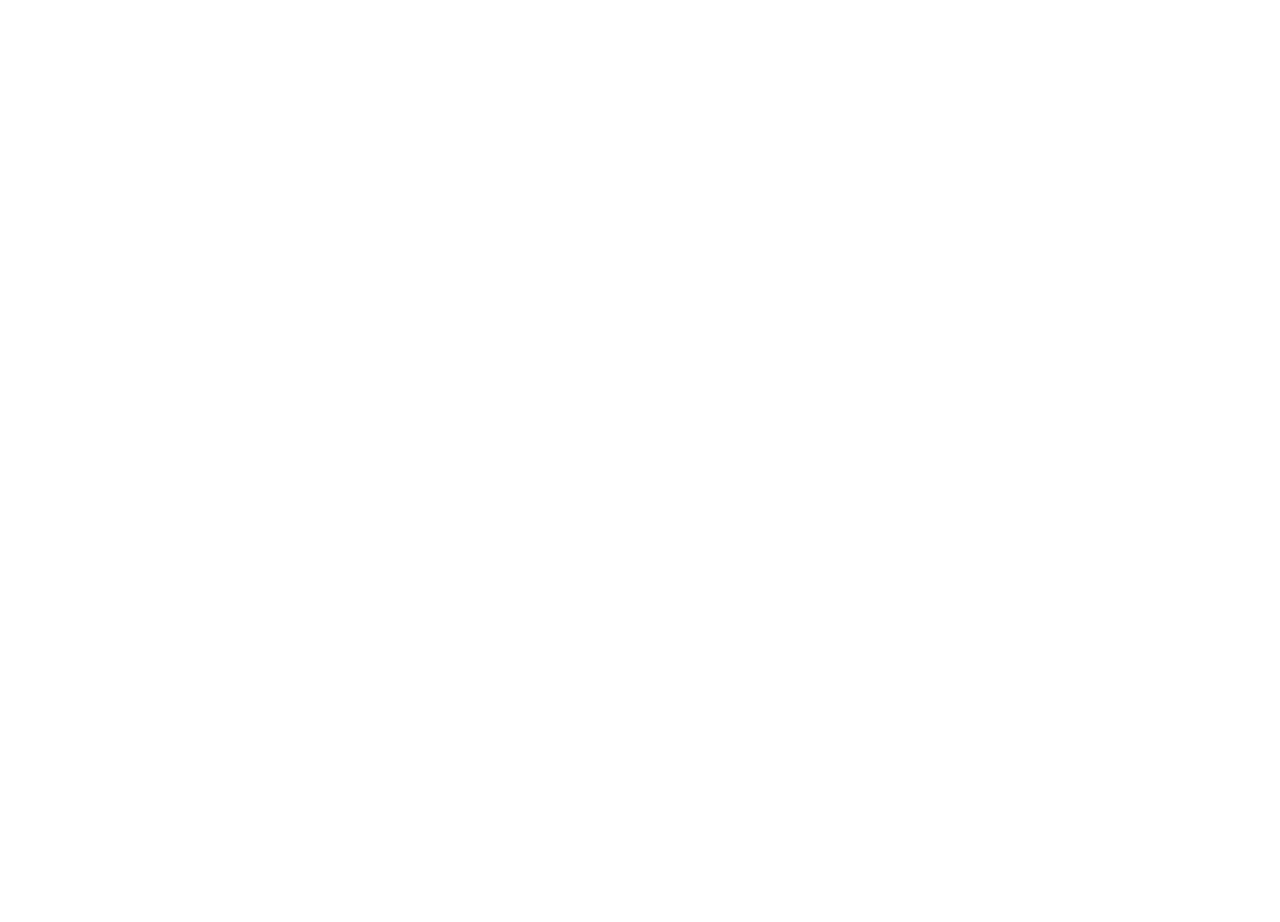
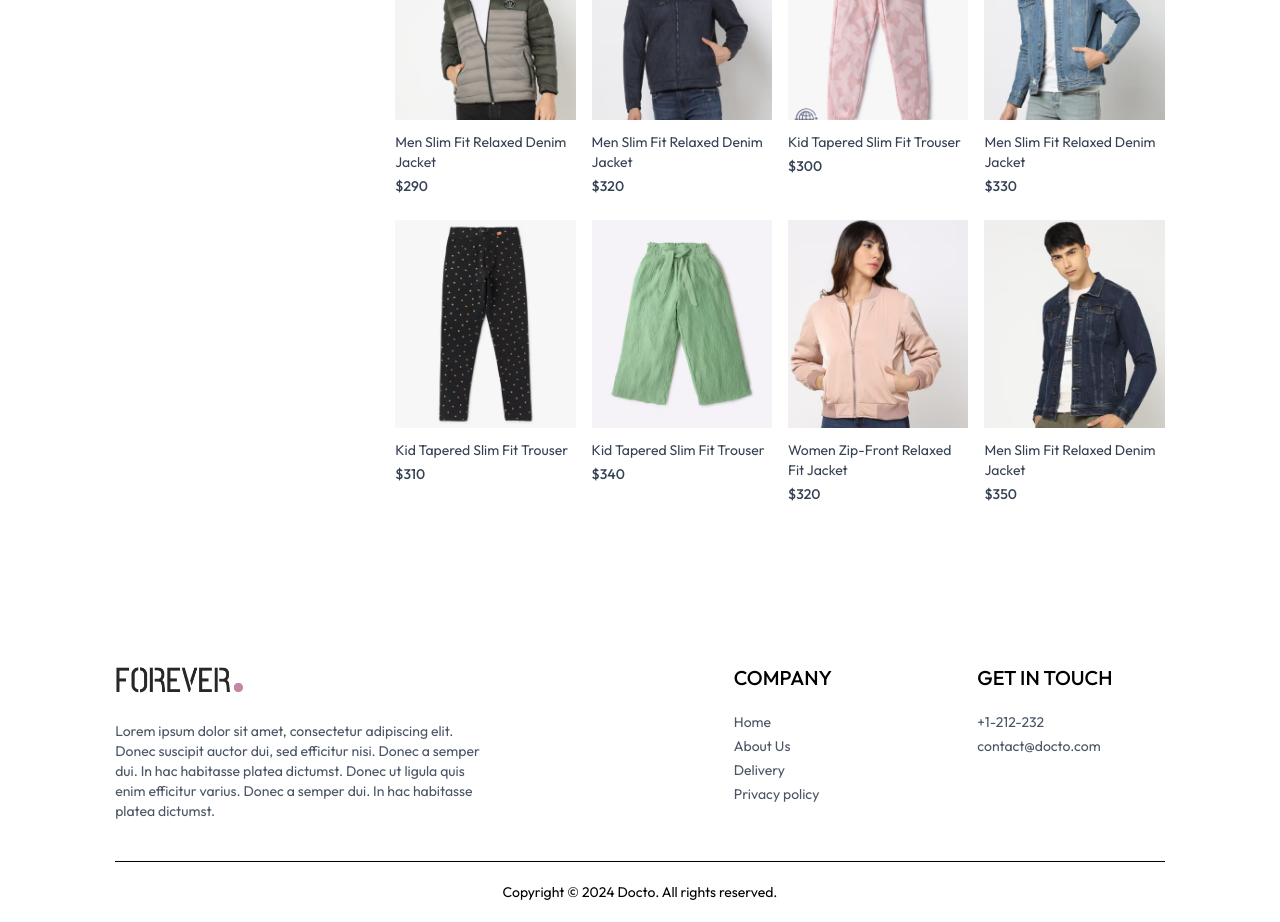
Before and after one commit to harshitydv1/docto, a React (Vite) app in the folder frontend/: page /collection in a window 1280 px wide. Shown: the part 3660-4582 px from the top of the page. Before the commit the page ends 800 px from the top, so only its background shows below. Built offline with nearby package versions, Linux system fonts and the light colour scheme.

Commit message:
collectio filter added

```diff
--- a/frontend/src/App.jsx
+++ b/frontend/src/App.jsx
@@ -10,6 +10,7 @@ import Login from './pages/Login.jsx'
 import Orders from './pages/Orders.jsx'
 import PlaceOrders from './pages/PlaceOrder.jsx'
 import Navbar from './components/Navbar.jsx'
+import Footer from './components/Footer.jsx'
 
 const App = () => {
   return (
@@ -28,7 +29,9 @@ const App = () => {
         <Route path="/orders" element={<Orders />} />
         <Route path="/place-orders" element={<PlaceOrders />} />
       </Routes>
+      <Footer />
     </div>
+
   );
 }
 
--- /dev/null
+++ b/frontend/src/components/Footer.jsx
@@ -0,0 +1,46 @@
+import React from "react";
+import { assets } from "../assets/assets";
+
+const Footer = () => {
+  return (
+    <div>
+      <div className="flex flex-col sm:grid grid-cols-[3fr_1fr_1fr] gap-14 my-10 mt-40 text-sm ">
+        <div>
+          <img src={assets.logo} className="mb-5 w-32 " alt="" />
+          <p className="w-full md:w-2/3 text-gray-600">
+            Lorem ipsum dolor sit amet, consectetur adipiscing elit. Donec
+            suscipit auctor dui, sed efficitur nisi. Donec a semper dui. In hac
+            habitasse platea dictumst. Donec ut ligula quis enim efficitur
+            varius. Donec a semper dui. In hac habitasse platea dictumst.
+          </p>
+        </div>
+        <div>
+          <p className="text-xl font-medium mb-5">COMPANY</p>
+          <ul className="flex flex-col gap-1 text-gray-600">
+            <li>Home</li>
+            <li>About Us</li>
+            <li>Delivery</li>
+            <li>Privacy policy</li>
+          </ul>
+        </div>
+
+        <div>
+          <p className="text-xl font-medium mb-5">GET IN TOUCH</p>
+          <ul className="flex flex-col gap-1 text-gray-600">
+            <li>+1-212-232</li>
+            <li>contact@docto.com</li>
+          </ul>
+        </div>
+      </div>
+
+      <div>
+        <hr />
+        <p className="py-5 text-sm text-center">
+          Copyright © 2024 Docto. All rights reserved.
+        </p>
+      </div>
+    </div>
+  );
+};
+
+export default Footer;
--- a/frontend/src/pages/Collection.jsx
+++ b/frontend/src/pages/Collection.jsx
@@ -1,9 +1,192 @@
-import React from 'react'
+import React, { useContext, useEffect, useState, useCallback } from "react";
+import { ShopContext } from "../context/ShopContext";
+import { assets } from "../assets/assets";
+import Title from "../components/Title";
+import ProductItem from "../components/ProductItem";
 
 function Collection() {
+  const { products } = useContext(ShopContext);
+  const [showFilter, setShowFilter] = useState(false);
+  const [filterProduct, setFilterProducts] = useState([]);
+  const [category, setCategory] = useState([]);
+  const [subCategory, setSubCategory] = useState([]);
+  const [sortType, setSortType] = useState("relevant");
+
+  const toggleCategory = (e) => {
+    if (category.includes(e.target.value)) {
+      setCategory((prev) => prev.filter((item) => item !== e.target.value));
+    } else {
+      setCategory((prev) => [...prev, e.target.value]);
+    }
+  };
+
+  const toggleSubCategory = (e) => {
+    if (subCategory.includes(e.target.value)) {
+      setSubCategory((prev) => prev.filter((item) => item !== e.target.value));
+    } else {
+      setSubCategory((prev) => [...prev, e.target.value]);
+    }
+  };
+
+  const applyFilter = () => {
+    let productsCopy = products.slice();
+
+    if (category.length > 0) {
+      productsCopy = productsCopy.filter((item) =>
+        category.includes(item.category),
+      );
+    }
+    if (subCategory.length > 0) {
+      productsCopy = productsCopy.filter((item) =>
+        subCategory.includes(item.subCategory),
+      );
+    }
+    setFilterProducts(productsCopy);
+  };
+
+  const sortProduct = () => {
+    let fpCopy = filterProduct.slice();
+
+    switch (sortType) {
+      case "low-high":
+        setFilterProducts(fpCopy.sort((a, b) => a.price - b.price));
+        break;
+      case "high-low":
+        setFilterProducts(fpCopy.sort((a, b) => b.price - a.price));
+        break;
+      default:
+        applyFilter();
+        break;
+    }
+  };
+
+  useEffect(() => {
+    setFilterProducts(products);
+  }, []);
+
+  useEffect(() => {
+    applyFilter();
+  }, [category, subCategory]);
+
+  useEffect(() => {
+    sortProduct();
+  }, [sortType]);
+
   return (
-    <div></div>
-  )
+    <div className="flex flex-col sm:flex-row gap-1 sm:gap-10 pt-10 border-t">
+      {/* Filter Option */}
+      <div className="min-w-60">
+        <p
+          onClick={() => setShowFilter(!showFilter)}
+          className="my-2 text-xl flex items-center cursor-pointer gap-2"
+        >
+          FILTERS
+          <img
+            className={`h-3 sm:hidden ${showFilter ? "rotate-90" : ""}`}
+            src={assets.dropdown_icon}
+            alt=""
+          />
+        </p>
+        {/* Categories Filter */}
+        <div
+          className={`border border-gray-300 pl-5 py-3 mt-6 ${showFilter ? " " : "hidden"} sm:block`}
+        >
+          <p className="mb-3 text-sm font-medium">CATEGORIES</p>
+          <div className="flex flex-col gap-2 text-sm font-light text-gray-700">
+            <p className="flex gap-2">
+              <input
+                className="w-3"
+                type="checkbox"
+                value={"Men"}
+                onChange={toggleCategory}
+              />
+              Men
+            </p>
+            <p className="flex gap-2">
+              <input
+                className="w-3"
+                type="checkbox"
+                value={"Women"}
+                onChange={toggleCategory}
+              />
+              Women
+            </p>
+            <p className="flex gap-2">
+              <input
+                className="w-3"
+                type="checkbox"
+                value={"Kids"}
+                onChange={toggleCategory}
+              />
+              Kids
+            </p>
+          </div>
+        </div>
+        {/* SubCategories Filter */}
+        <div
+          className={`border border-gray-300 pl-5 py-3 my-5 ${showFilter ? " " : "hidden"} sm:block`}
+        >
+          <p className="mb-3 text-sm font-medium">TYPE</p>
+          <div className="flex flex-col gap-2 text-sm font-light text-gray-700">
+            <p className="flex gap-2">
+              <input
+                className="w-3"
+                type="checkbox"
+                value={"Topwear"}
+                onChange={toggleSubCategory}
+              />
+              Topwear
+            </p>
+            <p className="flex gap-2">
+              <input
+                className="w-3"
+                type="checkbox"
+                value={"Bottomwear"}
+                onChange={toggleSubCategory}
+              />
+              Bottomwear
+            </p>
+            <p className="flex gap-2">
+              <input
+                className="w-3"
+                type="checkbox"
+                value={"winterwear"}
+                onChange={toggleSubCategory}
+              />
+              Winterwear
+            </p>
+          </div>
+        </div>
+      </div>
+      {/* Right Side */}
+      <div className="flex-1">
+        <div className="flex justify-between text-base sm:text-2xl mb-4">
+          <Title text1={"ALL"} text2={"COLLECTIONS"} />
+          {/* Product Sort */}
+          <select
+            className="border border-gray-300 text-sm px-2"
+            onChange={(e) => setSortType(e.target.value)}
+          >
+            <option value="relevant">Sort by: Relevant</option>
+            <option value="low-high">Sort by: Low to High</option>
+            <option value="high-low">Sort by: High to Low</option>
+          </select>
+        </div>
+        {/* Map Product */}
+        <div className="grid grid-cols-2 md:grid-cols-3 lg:grid-cols-4 gap-4 gap-y-6">
+          {filterProduct.map((item, index) => (
+            <ProductItem
+              key={index}
+              name={item.name}
+              id={item._id}
+              price={item.price}
+              image={item.image}
+            />
+          ))}
+        </div>
+      </div>
+    </div>
+  );
 }
 
-export default Collection
+export default Collection;
```
